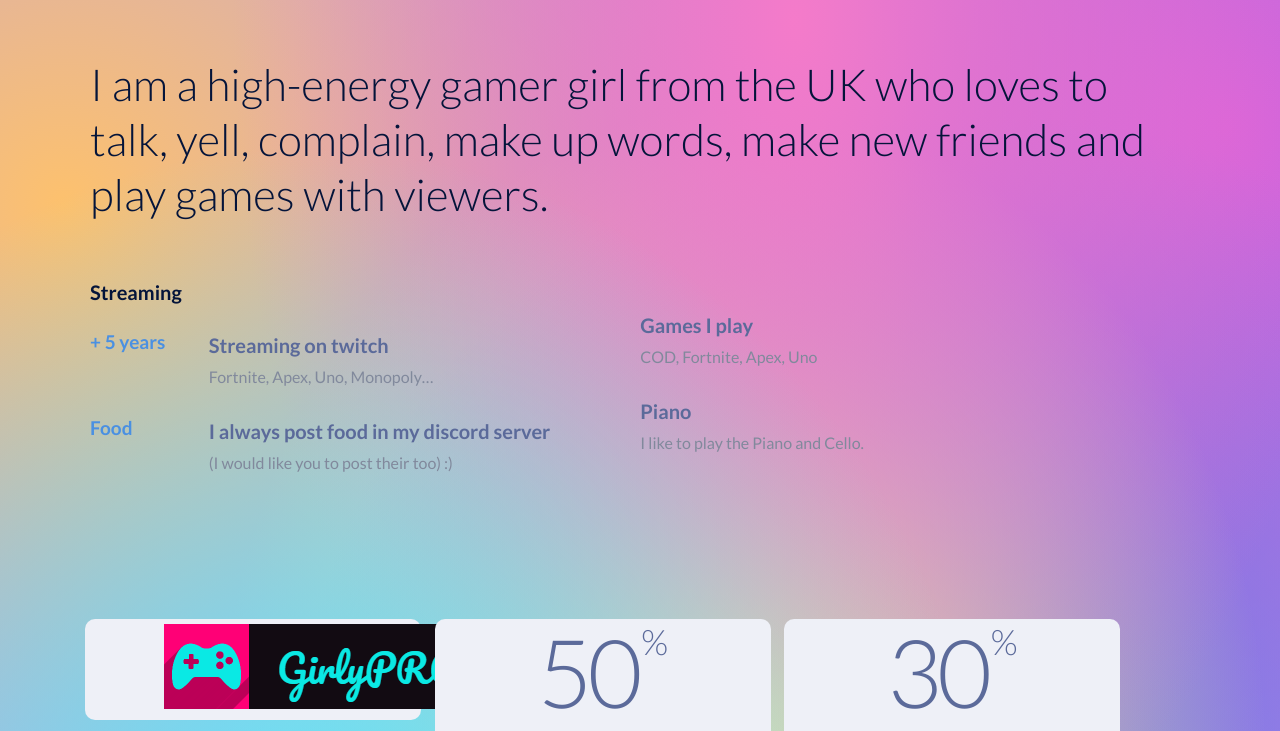
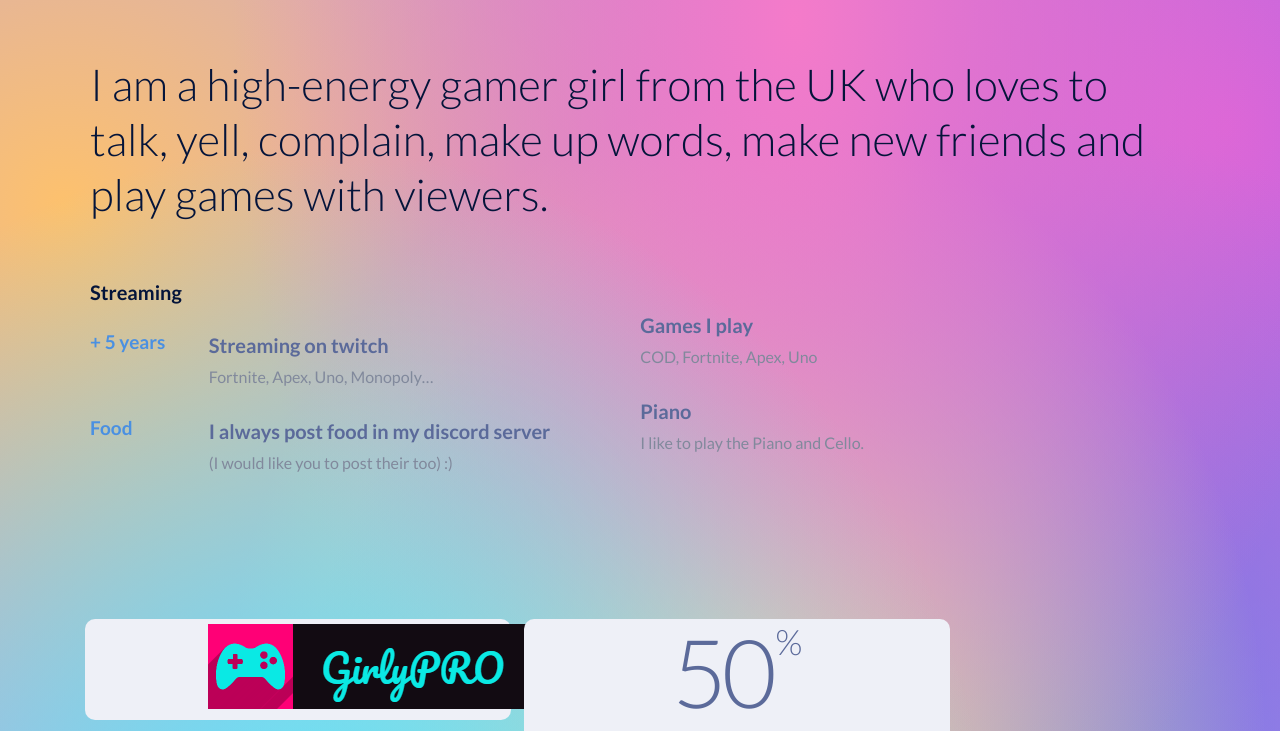
Before and after one commit to Danler-insta/Danler-insta.github.io, a plain HTML site: page index.html in a window 1280 px wide. Shown: the part 167-898 px from the top of the page. Drawn offline with Linux system fonts and the light colour scheme.

Commit message:
Update styles.css

```diff
--- a/styles.css
+++ b/styles.css
@@ -202,7 +202,7 @@ h1.name {
 }
 
 .card {
-	width: 30%;
+	width: 38%;
 	height: 300;
 	background-color: #EEF0F7;
 	display: inline-block;
```
